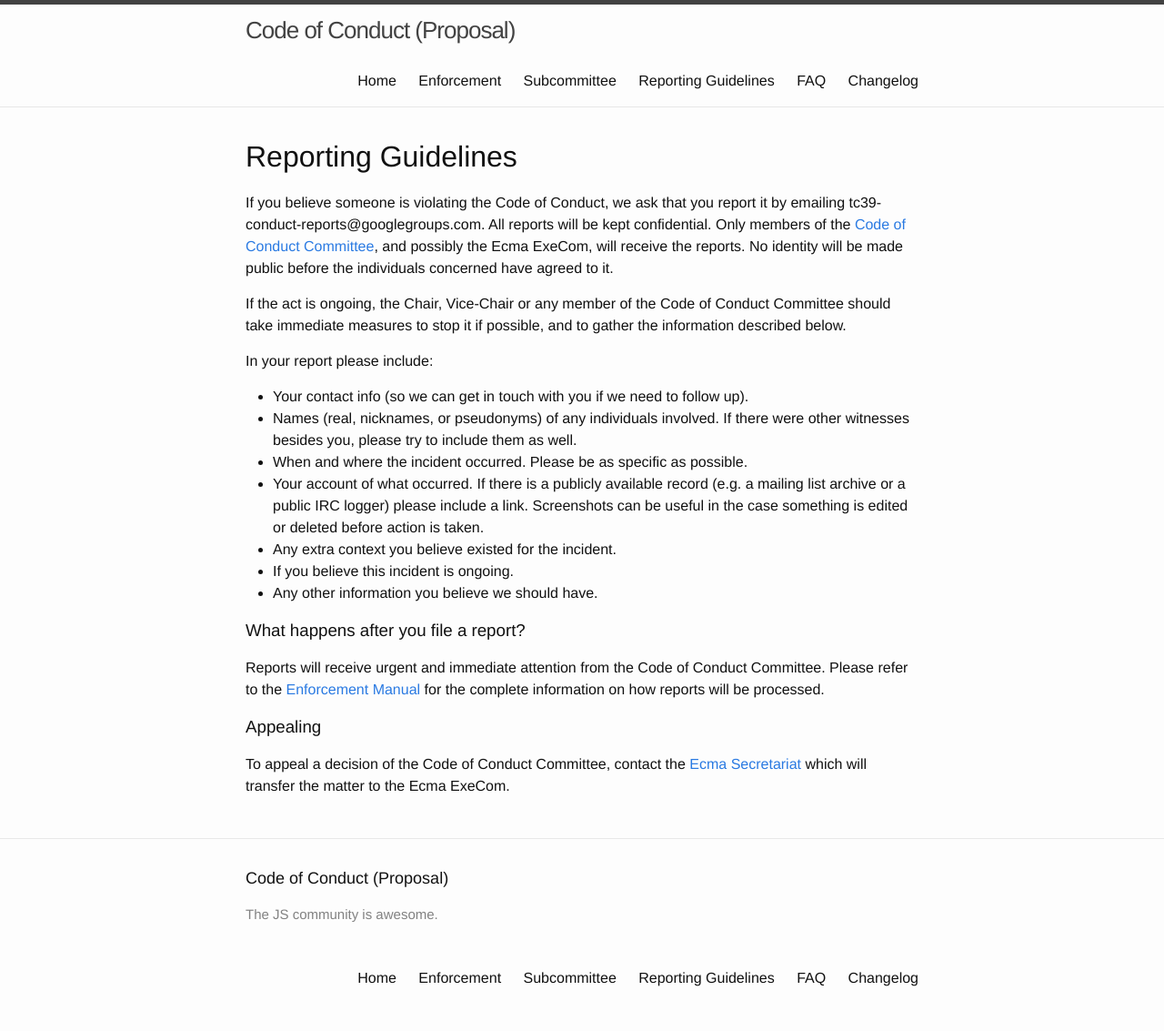
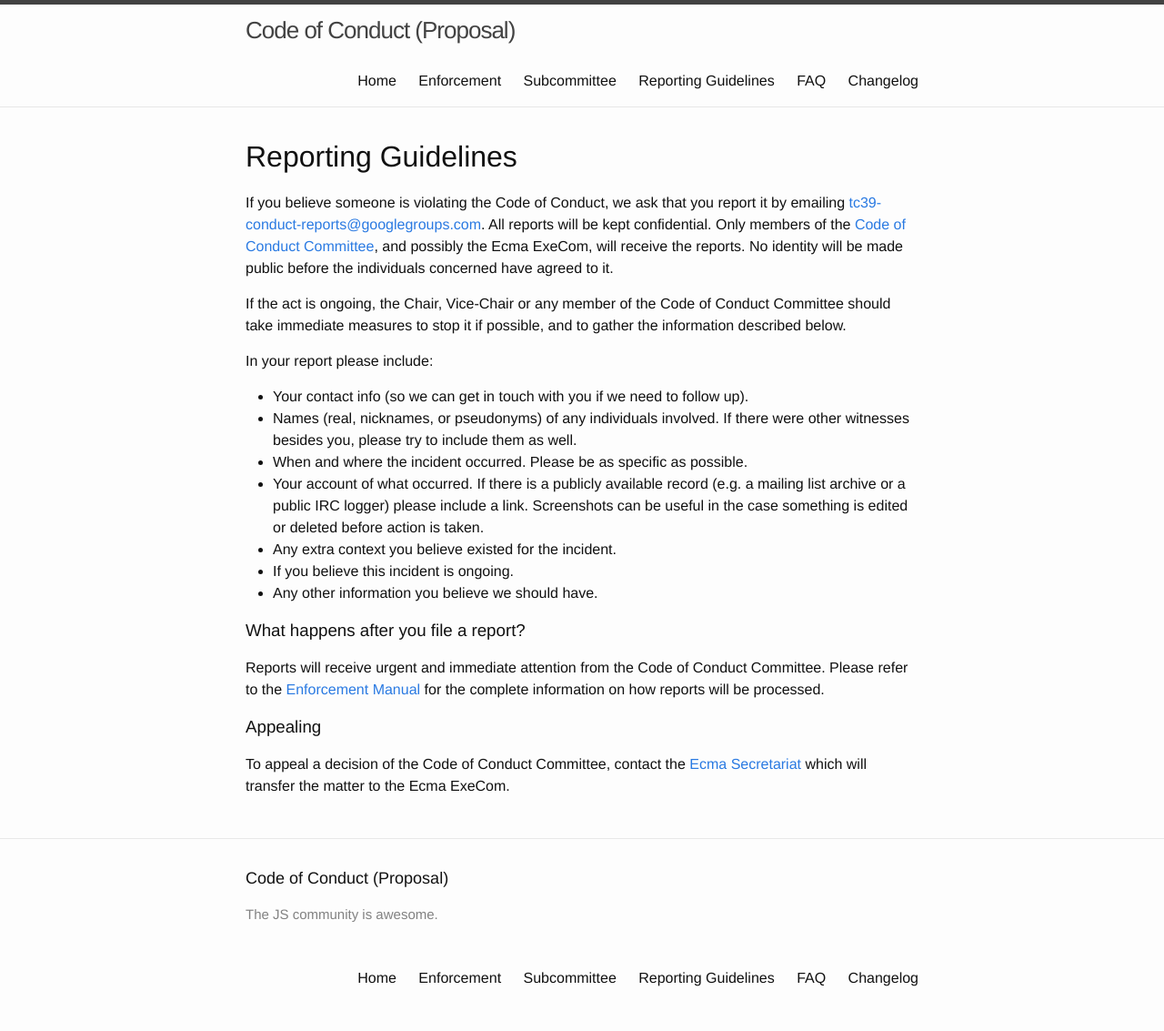
Before and after one commit to tc39/code-of-conduct, a Jekyll site: the page built from reporting.md, in a window 1280 px wide. Shown: the whole page at 91% size. Built offline with Jekyll 4.4.1, drawn with Linux system fonts in a browser that asks for light colours; part of the change alters nothing that is shown.

```diff
--- a/reporting.md
+++ b/reporting.md
@@ -5,7 +5,7 @@ title: Reporting
 
 # Reporting Guidelines
 
-If you believe someone is violating the Code of Conduct, we ask that you report it by emailing tc39-conduct-reports@googlegroups.com. All reports will be kept confidential. Only members of the [Code of Conduct Committee](/code-of-conduct-proposal/subcommittee), and possibly the Ecma ExeCom, will receive the reports. No identity will be made public before the individuals concerned have agreed to it.
+If you believe someone is violating the Code of Conduct, we ask that you report it by emailing [tc39-conduct-reports@googlegroups.com][tc39-conduct]. All reports will be kept confidential. Only members of the [Code of Conduct Committee](/code-of-conduct-proposal/subcommittee), and possibly the Ecma ExeCom, will receive the reports. No identity will be made public before the individuals concerned have agreed to it.
 
 If the act is ongoing, the Chair, Vice-Chair or any member of the Code of Conduct Committee should take immediate measures to stop it if possible, and to gather the information described below.
 
@@ -28,5 +28,5 @@ Reports will receive urgent and immediate attention from the Code of Conduct Com
 To appeal a decision of the Code of Conduct Committee, contact the [Ecma Secretariat][] which will transfer the matter to the Ecma ExeCom.
 
 [Enforcement Manual]: /code-of-conduct-proposal/enforcement
-[tc39-conduc]: mailto:tc39-conduct@ecma-international.com
+[tc39-conduct]: mailto:tc39-conduct-reports@googlegroups.com
 [Ecma Secretariat]: ???@ecma-international.com
```
